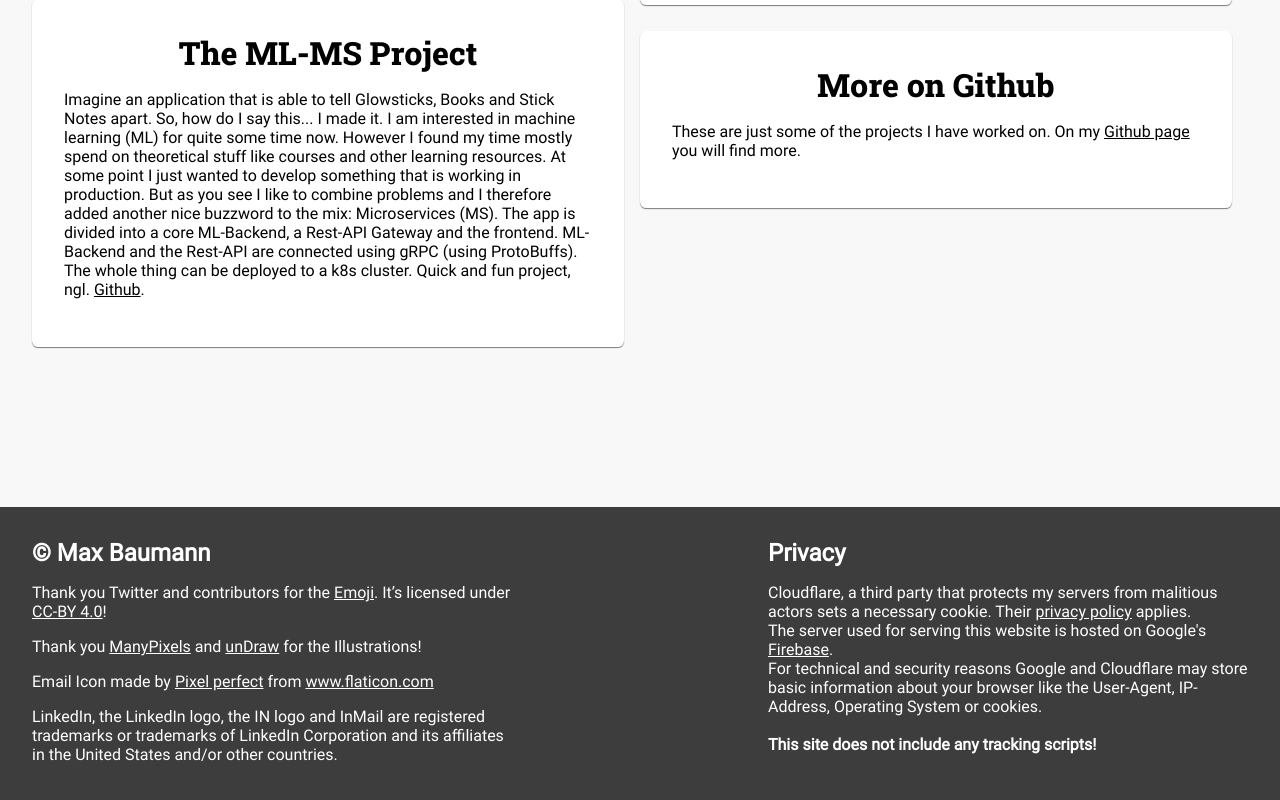
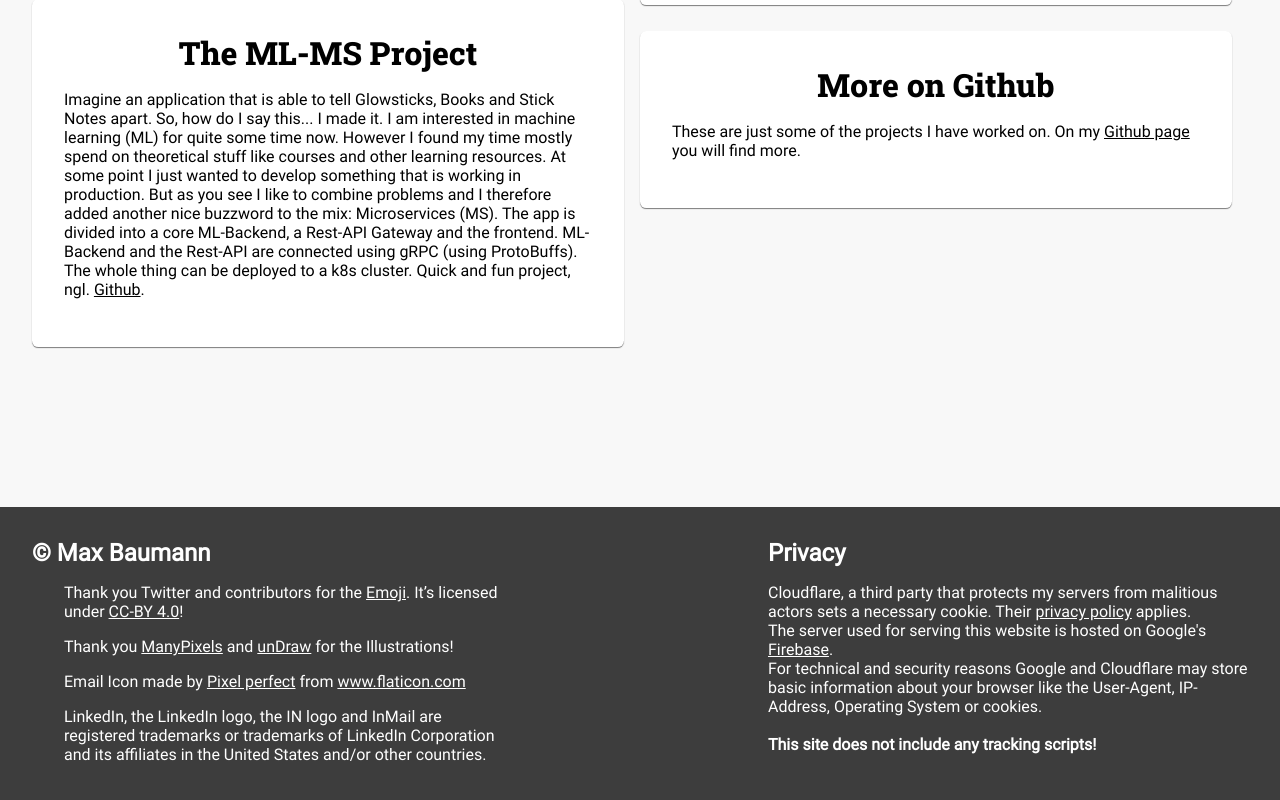
Before and after one commit to FoseFx/Homepage2020, a Vue app: page / in a window 1280 px wide. Shown: the part 3000-3800 px from the top of the page. Built offline with nearby package versions, Linux system fonts and the light colour scheme.

Commit message:
Adds more padding to footer

```diff
--- a/src/components/Footer.vue
+++ b/src/components/Footer.vue
@@ -1,6 +1,6 @@
 <template>
   <footer>
-    <div>
+    <div id="legal">
       <h3>© Max Baumann</h3>
       <p>
         Thank you Twitter and contributors for the
@@ -96,4 +96,10 @@ h3 {
   margin: 0;
   font-size: 1.5rem;
 }
+
+@media (min-width: 1000px) {
+  #legal p {
+    padding-left: 2rem;
+  }
+}
 </style>
```
